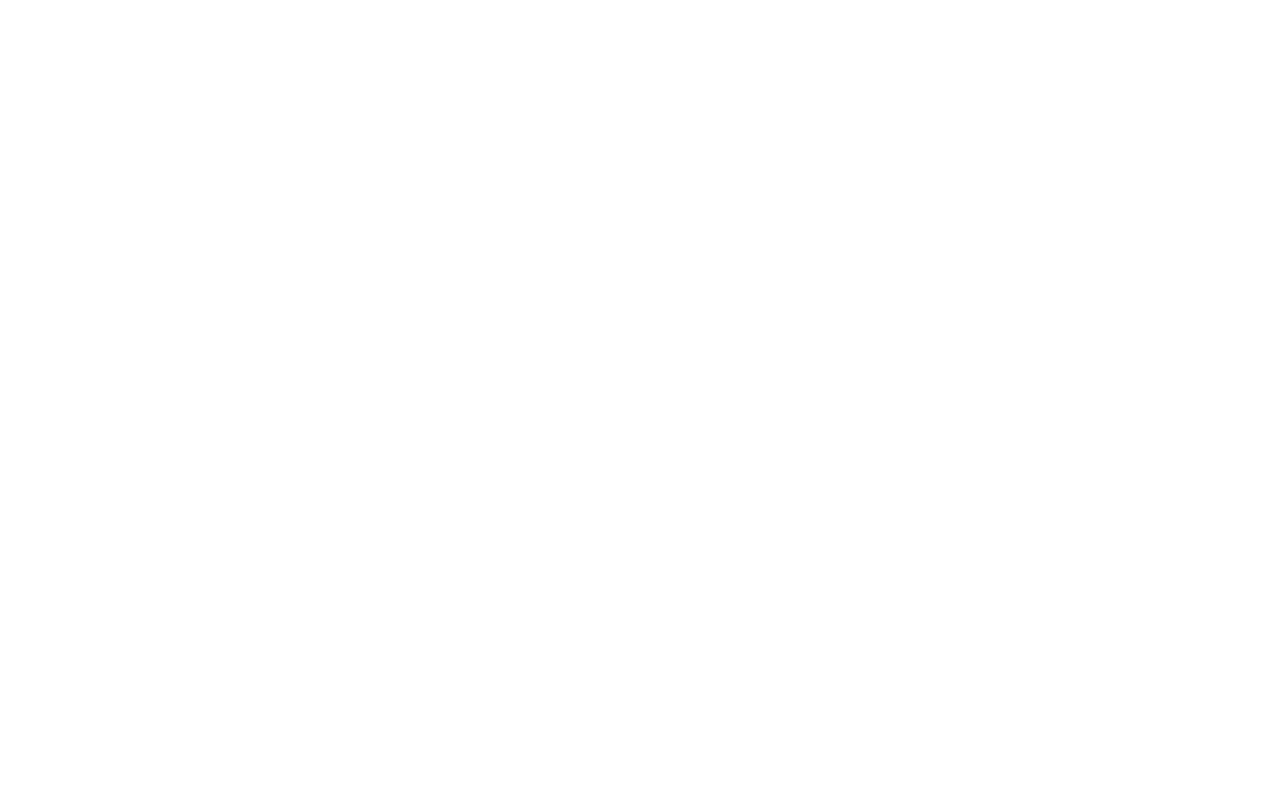
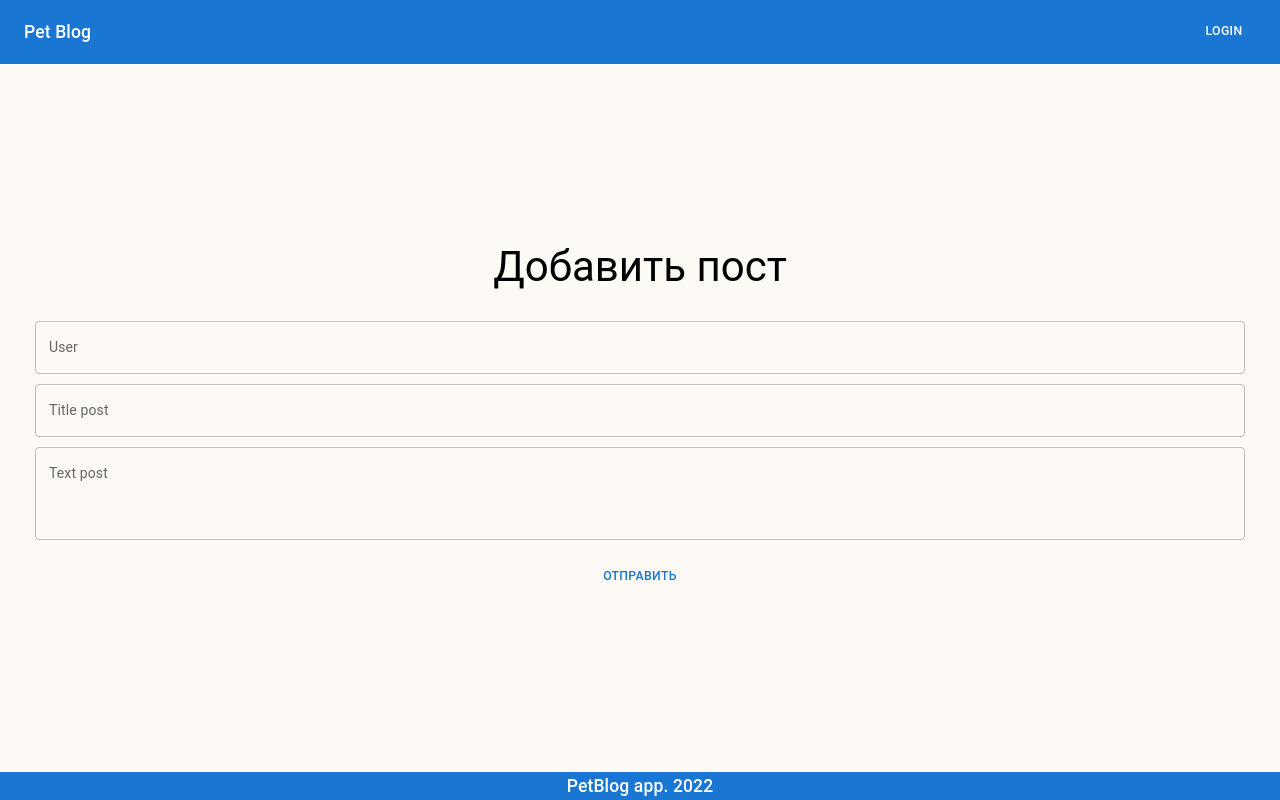
Before and after one commit to basalaevanton/PetBlog-client, a React (Create React App) app: page /addPost in a window 1280 px wide. Before the commit this address had no page. Built offline with nearby package versions, Linux system fonts and the light colour scheme.

Commit message:
AddNewPost container + page

```diff
--- a/src/App.tsx
+++ b/src/App.tsx
@@ -4,8 +4,8 @@
 // import routes from './routes';
 // import { useRoutes } from 'react-router-dom';
 
-import SecondPage from "./pages/SecondPage";
-import Start from "./pages/Start";
+import AddPost from "./pages/AddPost";
+import Posts from "./pages/Posts";
 
 const App = function (): JSX.Element {
   // const { isLoggedIn } = useSelector((state) => state.auth);
@@ -15,8 +15,8 @@
     <>
       {/* {routing} */}
       <Routes>
-        <Route path="/" element={<Start />} />
-        <Route path="second" element={<SecondPage />} />
+        <Route path="/" element={<Posts />} />
+        <Route path="addPost" element={<AddPost />} />
       </Routes>
     </>
   );
--- /dev/null
+++ b/src/components/AddNewPost/AddNewPost.tsx
@@ -0,0 +1,37 @@
+import React from "react";
+
+import {
+  Box,
+  Button,
+  CardContent,
+  Typography,
+  Card,
+  CardActions,
+  Grid,
+  TextField,
+} from "@mui/material";
+import { AddNewPostProps } from "./AddNewPost.props";
+
+export const AddNewPost = ({
+  title,
+  user,
+  text,
+  onClick,
+}: AddNewPostProps): JSX.Element => {
+  return (
+    <>
+      <Grid container direction={"column"} style={{ padding: 20 }}>
+        <TextField {...user} style={{ marginTop: 10 }} label={"User"} />
+        <TextField {...title} style={{ marginTop: 10 }} label={"Title post"} />
+        <TextField
+          {...text}
+          style={{ marginTop: 10 }}
+          label={"Text post"}
+          multiline
+          rows={3}
+        />
+      </Grid>
+      <Button onClick={onClick}>Отправить</Button>
+    </>
+  );
+};
--- a/src/components/CardPost/CardPost.tsx
+++ b/src/components/CardPost/CardPost.tsx
@@ -32,7 +32,7 @@
         </Box>
 
         <Typography variant="body1">{text}</Typography>
-        <Typography variant="body2">{user}</Typography>
+        <Typography variant="body2">Пост оставил: {user}</Typography>
       </CardContent>
 
       <CardActions>
--- a/src/components/index.ts
+++ b/src/components/index.ts
@@ -1 +1,2 @@
 export * from "./CardPost/CardPost";
+export * from "./AddNewPost/AddNewPost";
--- /dev/null
+++ b/src/hooks/useInput.ts
@@ -0,0 +1,14 @@
+import React, { useState } from "react";
+
+export const useInput = (initialValue: any) => {
+  const [value, setValue] = useState(initialValue);
+
+  const onChange = (e: React.ChangeEvent<HTMLInputElement>) => {
+    setValue(e.target.value);
+  };
+
+  return {
+    value,
+    onChange,
+  };
+};
--- /dev/null
+++ b/src/pages/AddPost.tsx
@@ -0,0 +1,42 @@
+import React, { useEffect } from "react";
+import { withLayout } from "../layout/Layout";
+
+import { Button, Grid, TextField, Typography } from "@mui/material";
+import { useTypedSelector, useActions } from "../hooks";
+import axios from "axios";
+import { useInput } from "../hooks/useInput";
+import { AddNewPost } from "../components";
+
+const AddPost = () => {
+  const user = useInput("");
+  const title = useInput("");
+  const text = useInput("");
+
+  interface postNewPost {
+    user: string;
+    title: string;
+    text: string;
+  }
+
+  const postNewPost = () => {
+    const formData: postNewPost = {
+      user: user.value,
+      title: title.value,
+      text: text.value,
+    };
+
+    console.log(formData);
+
+    axios
+      .post("http://localhost:5000/posts", formData)
+      .catch((e) => console.log(e));
+  };
+  return (
+    <>
+      <Typography variant="h3">Добавить пост</Typography>
+      <AddNewPost user={user} title={title} text={text} onClick={postNewPost} />
+    </>
+  );
+};
+
+export default withLayout(AddPost);
--- a/src/pages/Start.tsx
+++ b/src/pages/Posts.tsx
@@ -12,7 +12,7 @@
 import { useTypedSelector, useActions } from "../hooks";
 import { CardPost } from "../components";
 
-const Start = () => {
+const Posts = () => {
   const { posts, loading, error, page, limit } = useTypedSelector(
     (state) => state.PostReducer
   );
@@ -32,4 +32,4 @@
   );
 };
 
-export default withLayout(Start);
+export default withLayout(Posts);
--- a/src/pages/SecondPage.tsx
+++ /dev/null
@@ -1,17 +0,0 @@
-import React, { useEffect } from "react";
-import { withLayout } from "../layout/Layout";
-
-import { Typography } from "@mui/material";
-import { useTypedSelector, useActions } from "../hooks";
-
-const SecondPage = () => {
-  return (
-    <>
-      <Typography variant="h1" component="div">
-        Second Page
-      </Typography>
-    </>
-  );
-};
-
-export default withLayout(SecondPage);
```
Also changed, not shown: src/components/AddNewPost/AddNewPost.props.ts (added, +19 -0 lines).
